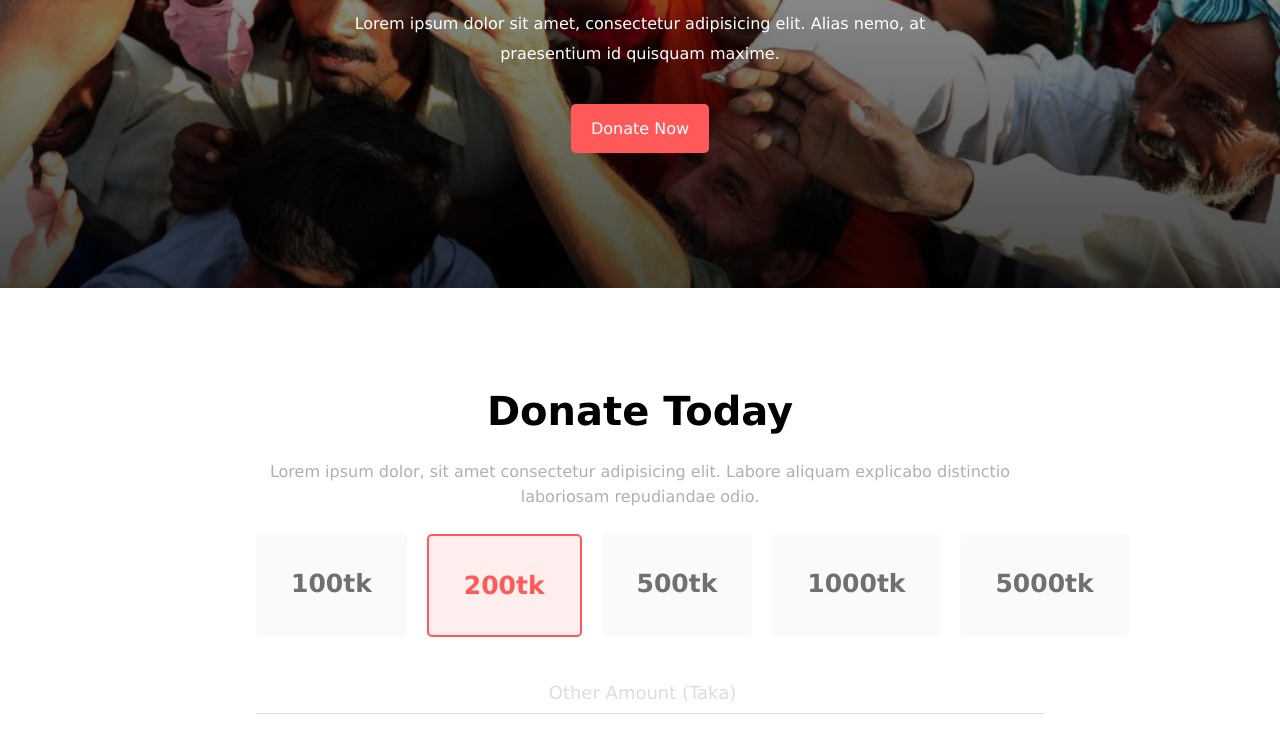
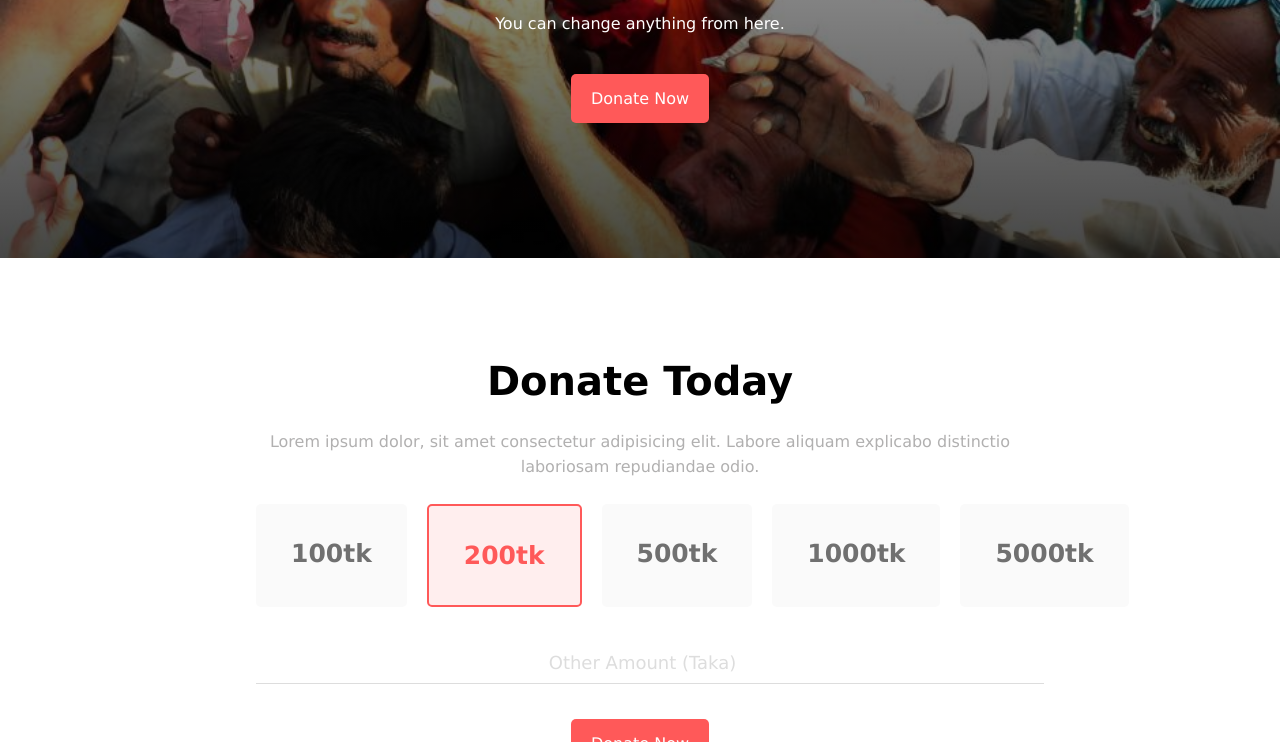
Before and after one commit to imrulkay/assignment41, a plain HTML site: page index.html in a window 1280 px wide. Shown: the part 358-1100 px from the top of the page. Drawn offline with Linux system fonts and the light colour scheme.

Commit message:
Update index.html

```diff
--- a/index.html
+++ b/index.html
@@ -16,7 +16,7 @@
                     <h1>Let’s Help Those Who Are More In Need</h1>
                 </div>
                 <div class="hero-info">
-                    <p>Lorem ipsum dolor sit amet, consectetur adipisicing elit. Alias nemo, at praesentium id quisquam maxime.</p>
+                    <p>You can change anything from here. </p>
                 </div>
                 <div class="donate-button">
                     <a href="#">Donate Now</a>
```
